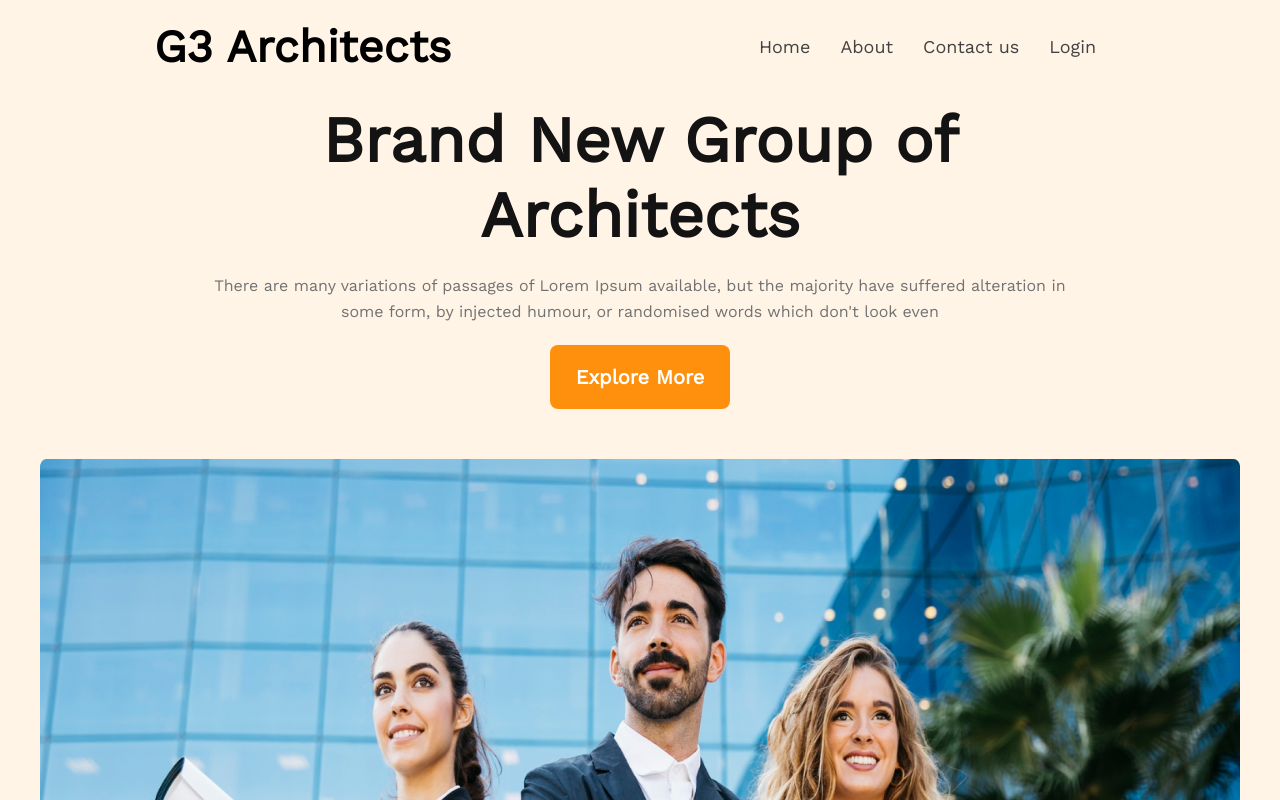
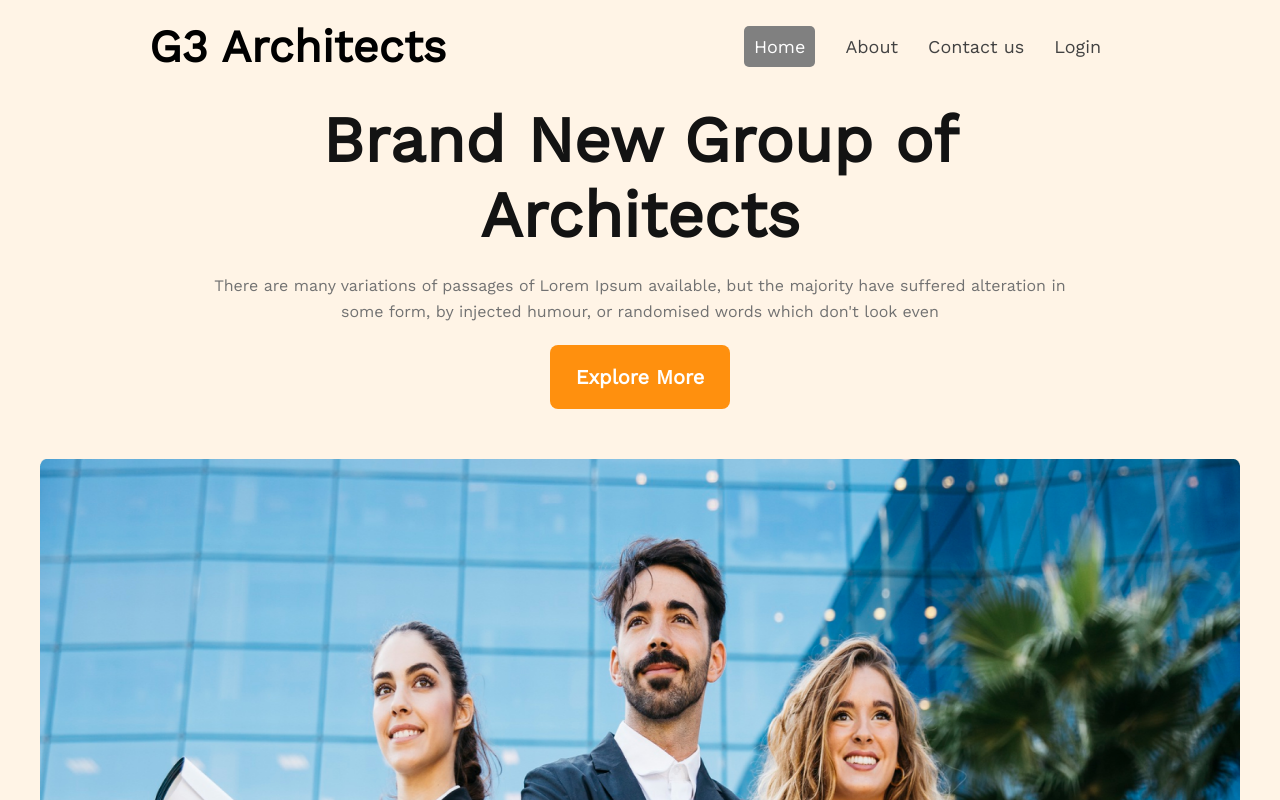
Before and after one commit to Suvrodev/G3-Architects, a plain HTML site: page index.html in a window 1280 px wide. In both pictures the pointer is over the link "Home". Shown: the top 800 px of the page. Drawn offline with nearby package versions, Linux system fonts and the light colour scheme.

Commit message:
Added hover in Nav menu

```diff
--- a/Style/indexstyle.css
+++ b/Style/indexstyle.css
@@ -56,6 +56,13 @@ a{
     font-weight: 500;
     color: #424242;
     margin-right: 30px;
+    transition: 0.3s;
+}
+.nav_menu li a:hover{
+    background-color: gray;
+    padding: 10px;
+    border-radius: 5px;
+    color: white;
 }
 /* nav end */
 
```
